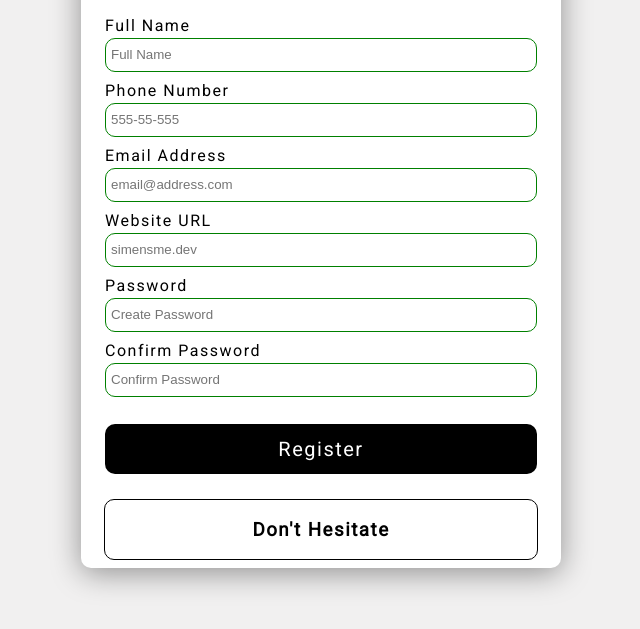
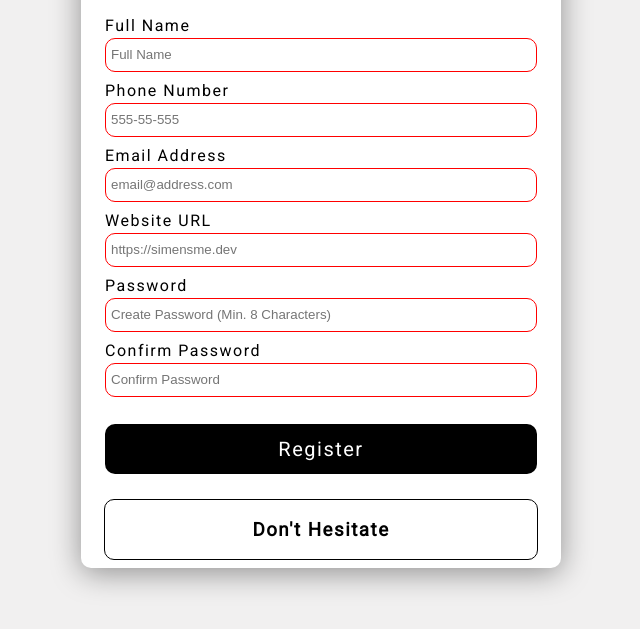
Before and after one commit to simensme/Vanilla-JS-Form-Validator, a plain HTML site: page index.html in a window 1280 px wide. Shown: the part 147-776 px from the top of the page, without its empty margins (319-959 px from the left). Drawn offline with Linux system fonts and the light colour scheme.

Commit message:
added password validation

```diff
--- a/index.html
+++ b/index.html
@@ -15,32 +15,32 @@
             <!-- Full Name -->
             <div class="form-group">
                 <label for="name">Full Name</label>
-                <input type="text" id="name" placeholder="Full Name">
+                <input type="text" id="name" placeholder="Full Name" required minlength="3" maxlength="100">
             </div>
             <!-- Phone Number -->
             <div class="form-group">
                 <label for="phone">Phone Number</label>
-                <input type="tel" id="phone" placeholder="555-55-555">
+                <input type="tel" id="phone" placeholder="555-55-555" required pattern="[0-9]{3}-[0-9]{2}-[0-9]{3}">
             </div>
             <!-- Email Address -->
             <div class="form-group">
                 <label for="email">Email Address</label>
-                <input type="email" id="email" placeholder="email@address.com">
+                <input type="email" id="email" placeholder="email@address.com" required>
             </div>
             <!-- Website URL -->
             <div class="form-group">
                 <label for="website">Website URL</label>
-                <input type="url" id="name" placeholder="simensme.dev">
+                <input type="url" id="name" placeholder="https://simensme.dev" required>
             </div>
             <!-- Password -->
             <div class="form-group">
                 <label for="password1">Password</label>
-                <input type="password" id="password1" placeholder="Create Password">
+                <input type="password" id="password1" placeholder="Create Password (Min. 8 Characters)" required pattern="^(?=.*\d)(?=.*[a-z])(?=.*[A-Z])(?=.*[a-zA-Z]).{8,}$" title="Please include at least 1 number, 1 uppercase & 1 lowercase character">
             </div>
             <!-- Password Check -->
             <div class="form-group">
                 <label for="password2">Confirm Password</label>
-                <input type="password" id="password2" placeholder="Confirm Password">
+                <input type="password" id="password2" placeholder="Confirm Password" required pattern="^(?=.*\d)(?=.*[a-z])(?=.*[A-Z])(?=.*[a-zA-Z]).{8,}$">
             </div>
             <button type="submit">Register</button>
         </form>
```
